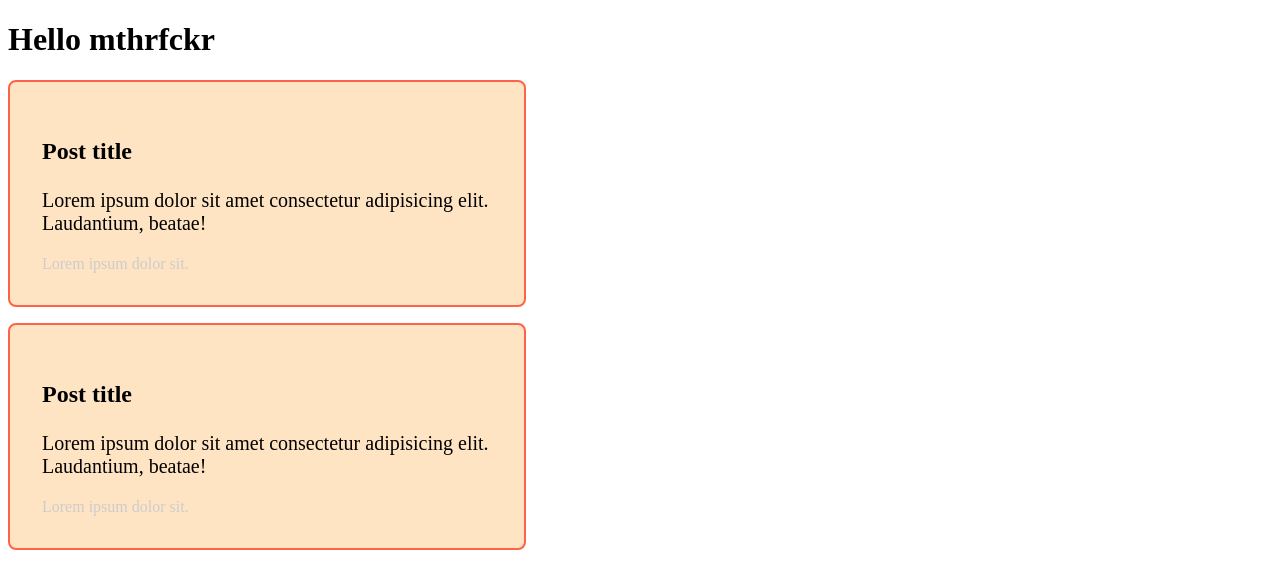
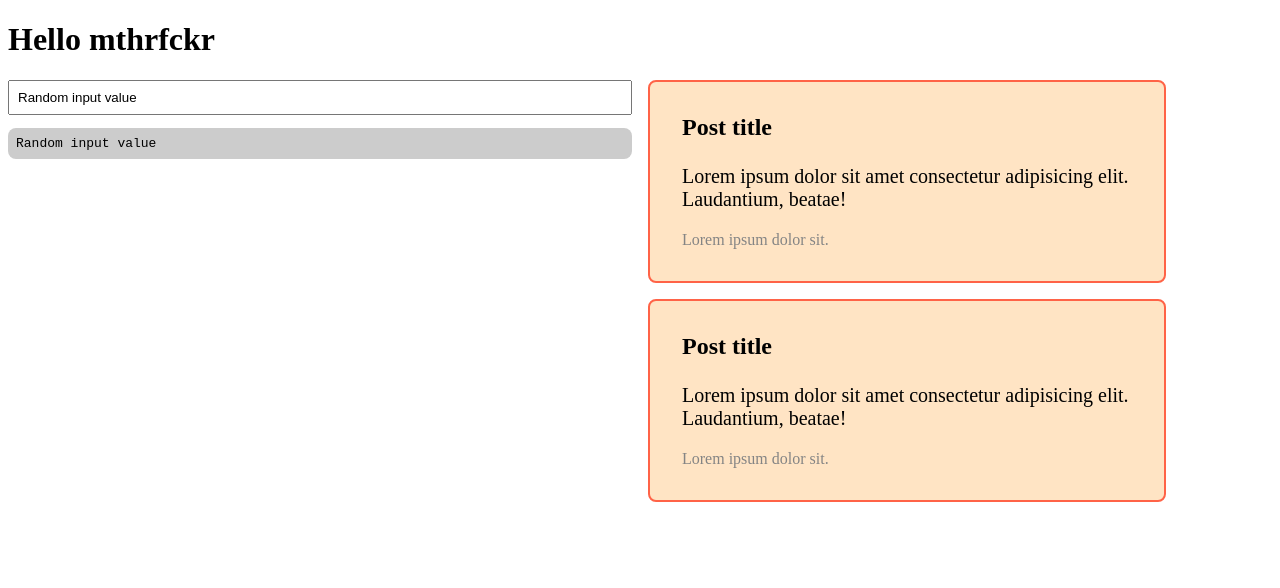
Before and after one commit to SergeyTheHuman/ng-course-vm, an Angular app: page / in a window 1280 px wide. Shown: the top 588 px of the page. Built offline with nearby package versions, Linux system fonts and the light colour scheme.

Commit message:
video #13

```diff
--- a/src/app/app.component.html
+++ b/src/app/app.component.html
@@ -1,3 +1,11 @@
 <h1>Hello mthrfckr</h1>
-<mv-post></mv-post>
-<mv-post></mv-post>
+<div class="wrapper">
+   <div class="input-wrapper">
+      <input type="text" [value]="inputValue" (input)="onInput($event)">
+      <pre *ngIf="inputValue">{{ inputValue }}</pre>
+   </div>
+   <div>
+      <mv-post></mv-post>
+      <mv-post></mv-post>
+   </div>
+</div>
--- a/src/app/app.component.scss
+++ b/src/app/app.component.scss
@@ -0,0 +1,20 @@
+.wrapper {
+   display: grid;
+   grid-template-columns: repeat(2, 1fr);
+   gap: 1rem;
+}
+
+.input-wrapper {
+   margin-bottom: 1rem;
+   display: flex;
+   flex-direction: column;
+
+   input {
+      padding: 0.5rem;
+   }
+   pre {
+      background-color: #ccc;
+      border-radius: 8px;
+      padding: 0.5rem;
+   }
+}
--- a/src/app/app.component.ts
+++ b/src/app/app.component.ts
@@ -1,10 +1,16 @@
 import { Component } from '@angular/core';
 
 @Component({
-  selector: 'app-root',
-  templateUrl: './app.component.html',
-  styleUrls: ['./app.component.scss'],
+   selector: 'app-root',
+   templateUrl: './app.component.html',
+   styleUrls: ['./app.component.scss'],
 })
 export class AppComponent {
-  title = 'ng-course-vm';
+   inputValue: string = 'Random input value';
+
+   constructor() {}
+
+   public onInput(event: Event) {
+      this.inputValue = (event.target as HTMLInputElement).value;
+   }
 }
--- a/src/app/post/post.component.scss
+++ b/src/app/post/post.component.scss
@@ -7,6 +7,7 @@
    margin-bottom: 1rem;
 
    h3 {
+      margin-top: 0;
       font-size: 1.5rem;
    }
 
@@ -16,7 +17,6 @@
 
    footer {
       font-size: 1rem;
-      color: #ccc;
+      color: #848484;
    }
-
 }
```
